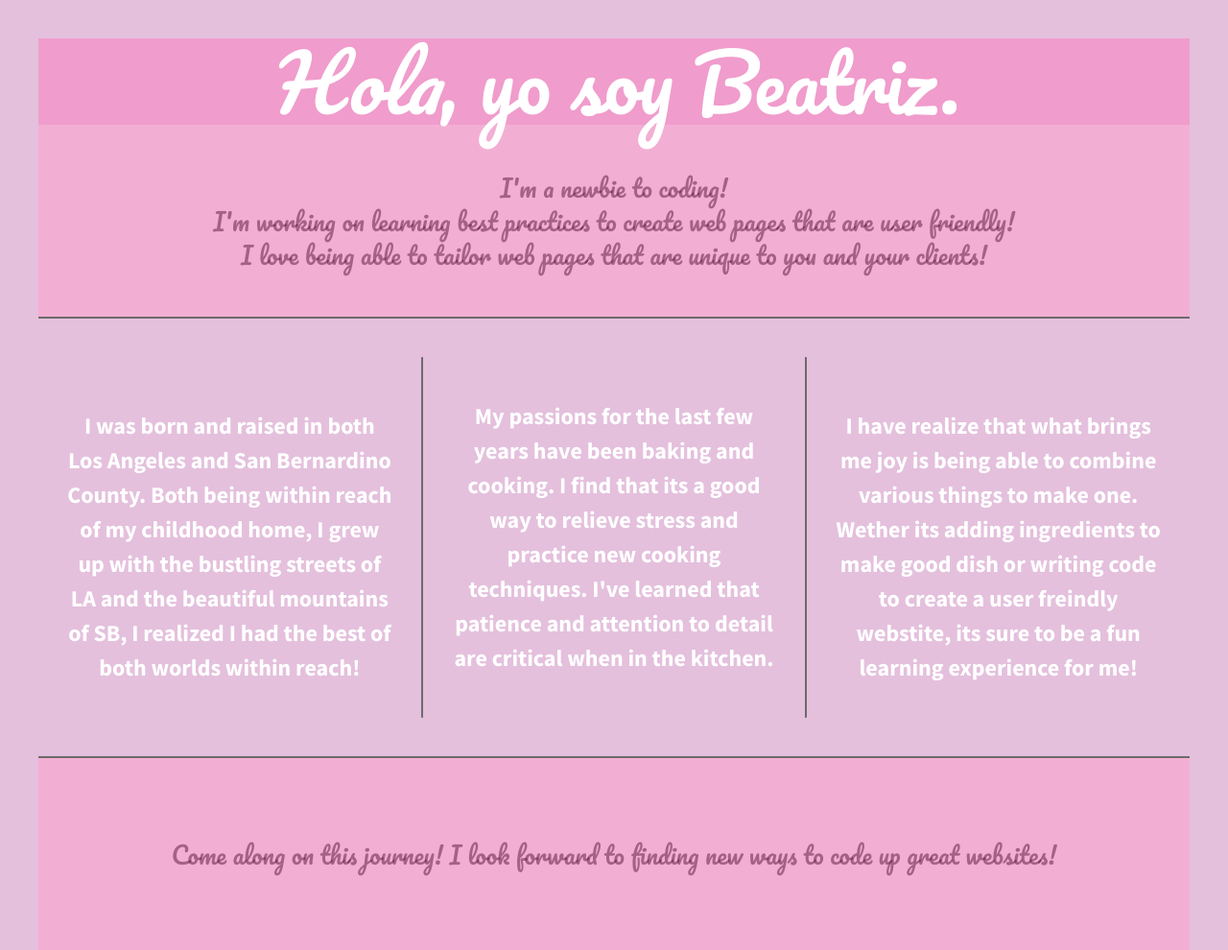
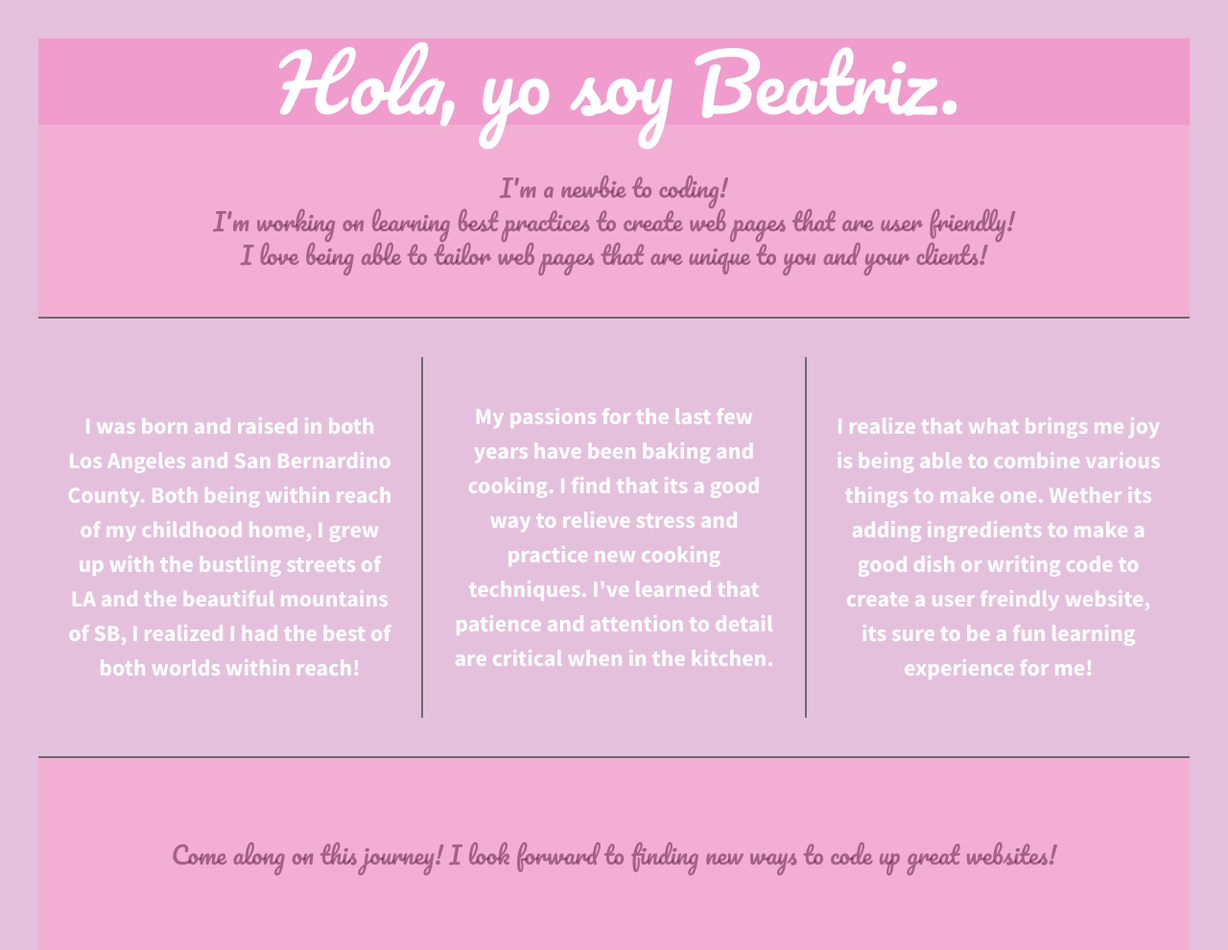
Before and after one commit to Beatriz-G/About-Me-Page-Pink, a plain HTML site: page index.html in a window 1280 px wide. Shown: the whole page at 96% size. Drawn offline with nearby package versions, Linux system fonts and the light colour scheme.

Commit message:
Fixed Typos

```diff
--- a/index.html
+++ b/index.html
@@ -42,8 +42,8 @@
                 </p>
             </div>
             <div class="div-3">
-                <p>I have realize that what brings me joy is being able to combine various things to make one. Wether its adding ingredients to
-                    make good dish or writing code to create a user freindly webstite,
+                <p>I realize that what brings me joy is being able to combine various things to make one. Wether its adding ingredients to
+                    make a good dish or writing code to create a user freindly website,
                     its sure to be a fun learning experience for me!</p>
             </div>
         </section>
```
